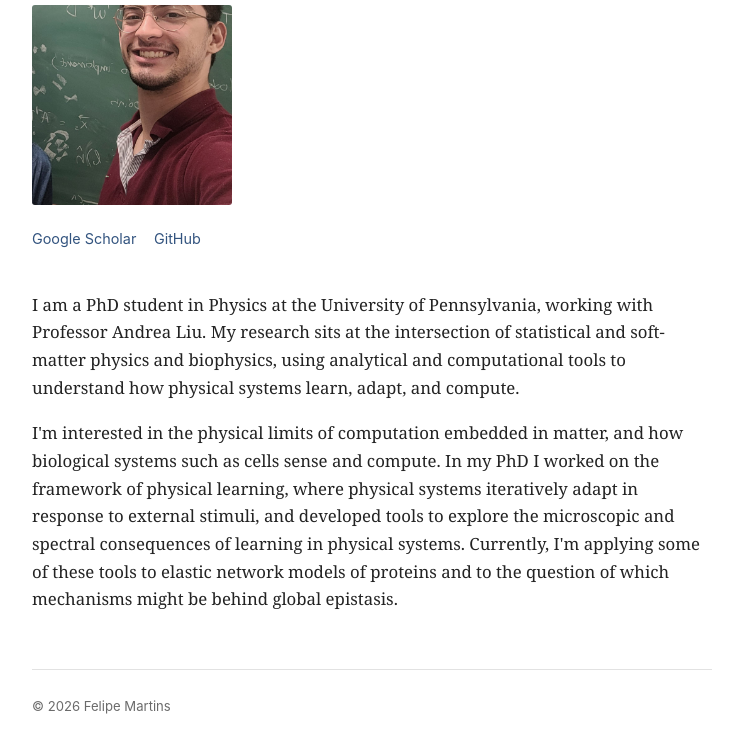
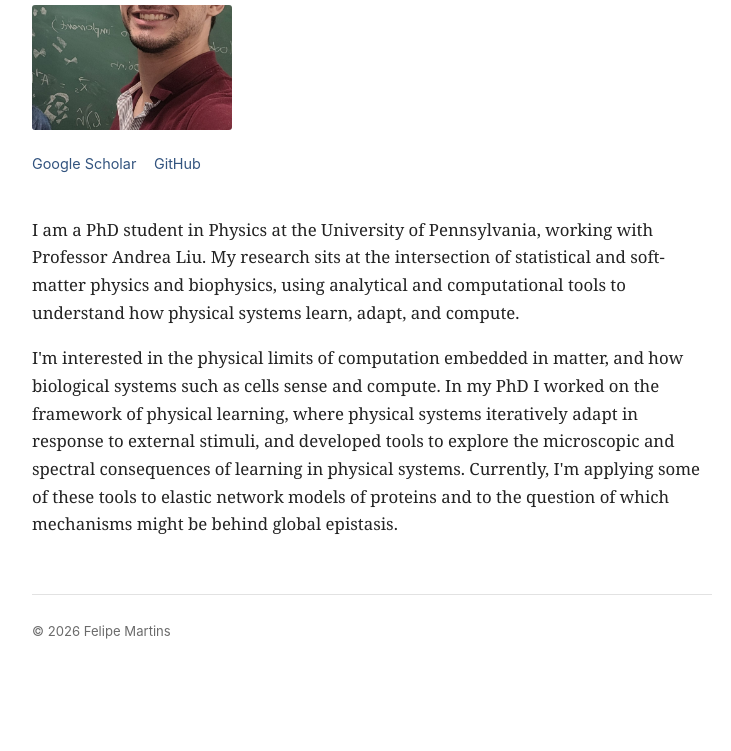
Before and after one commit to ftmartins/ftmartins.github.io, a plain HTML site: page index.html in a window 1280 px wide. Shown: the part 155-906 px from the top of the page, without its empty margins (268-999 px from the left). After the commit the page ends 837 px from the top, so only its background shows below. Drawn offline with Linux system fonts and the light colour scheme.

Commit message:
Change aspect ratio of profile photo

```diff
--- a/styles.css
+++ b/styles.css
@@ -115,7 +115,7 @@ a:hover {
 
 .profile-photo {
   width: 200px;
-  aspect-ratio: 1 / 1;
+  aspect-ratio: 1.6 / 1;
   object-fit: cover;
   border-radius: 3px;
   margin: 0 0 1.4rem;
```
